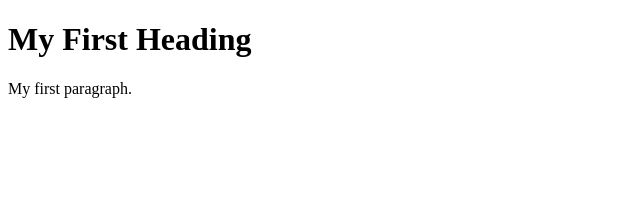
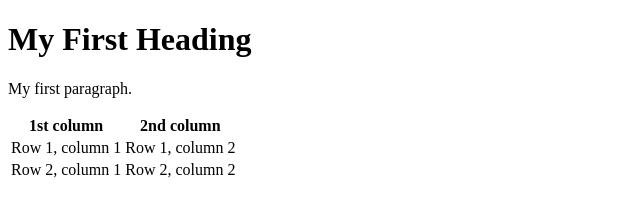
Before and after one commit to Marnilio/my-hosted-webpage, a plain HTML site: page index.html in a window 1280 px wide. Shown: the whole page, without its empty margins (0-640 px from the left). Drawn offline with Linux system fonts and the light colour scheme.

Commit message:
added elchins extention

```diff
--- a/index.html
+++ b/index.html
@@ -6,4 +6,19 @@
 <p>My first paragraph.</p>
 
 </body>
+
 </html>
+<table>
+<tbody>
+<tr>
+<th>1st column</th>
+<th>2nd column</th>
+</tr>
+<tr>
+<td>Row 1, column 1</td>
+<td>Row 1, column 2</td>
+</tr>
+<td>Row 2, column 1</td>
+<td>Row 2, column 2</td>
+</tbody>
+</table>
```
